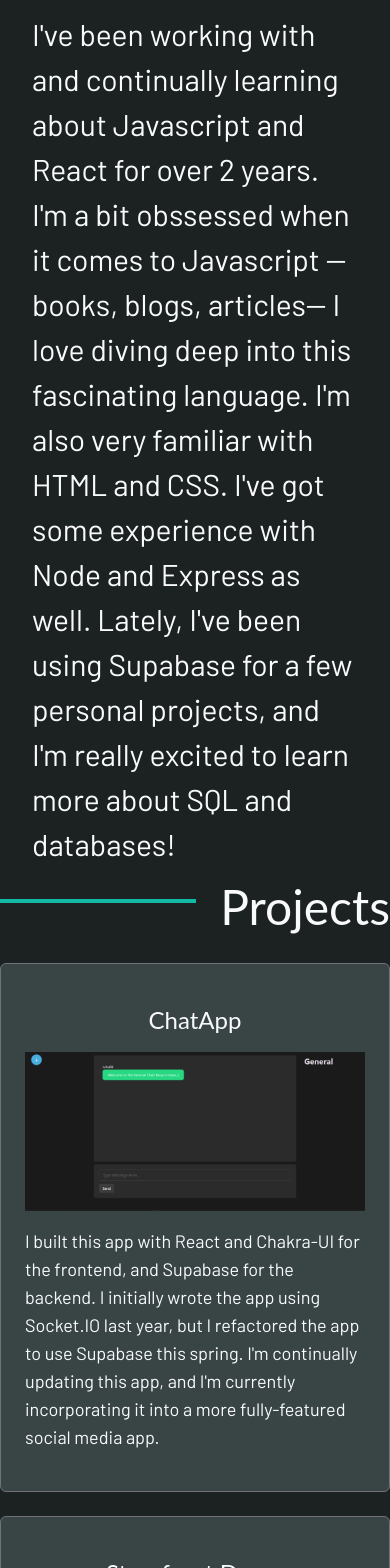
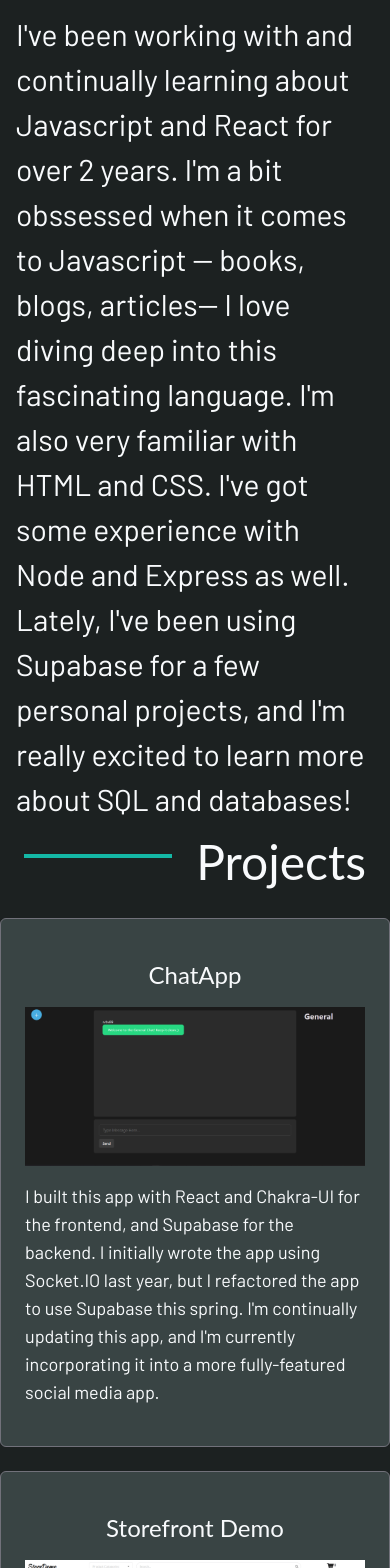
Before and after one commit to rvbv89/portfolio-22, a React (Create React App) app: page / in a window 390 px wide. Shown: the part 1288-2856 px from the top of the page. Built offline with nearby package versions, Linux system fonts and the light colour scheme.

Commit message:
edit markup; add icon

```diff
--- a/public/index.html
+++ b/public/index.html
@@ -2,7 +2,7 @@
 <html lang="en">
   <head>
     <meta charset="utf-8" />
-    <link rel="icon" href="%PUBLIC_URL%/favicon.ico" />
+    <link rel="icon" href="%PUBLIC_URL%/ilg_Dpe_icon.ico" />
     <meta name="viewport" content="width=device-width, initial-scale=1" />
     <meta name="theme-color" content="#000000" />
     <meta
@@ -25,7 +25,7 @@
       Learn how to configure a non-root public URL by running `npm run build`.
     -->
     <script src="https://kit.fontawesome.com/e61fdca3ec.js" crossorigin="anonymous"></script>
-    <title>React App</title>
+    <title>ILGIII</title>
   </head>
   <body>
     <noscript>You need to enable JavaScript to run this app.</noscript>
--- a/src/About.jsx
+++ b/src/About.jsx
@@ -4,9 +4,9 @@ export const About = ({ aboutRef }) => {
   return (
     <div
       ref={aboutRef}
-      className="flex items-center max-w-fit min-h-screen text-slate-50"
+      className="flex items-center min-h-screen text-slate-50"
     >
-      <div className="flex-auto basis-1/2 mx-4 md:mx-40 p-4">
+      <div className="flex-auto basis-1/2 md:mx-40 p-4">
         <div className="flex flex-row">
           <h1 className="text-5xl pb-8 pr-6 flex-nowrap font-display">About Me</h1>
           <div className="my-4 w-3/4 px-4 border-t-4 border-teal-500"></div>
--- a/src/Contact.jsx
+++ b/src/Contact.jsx
@@ -4,18 +4,18 @@ export const Contact = ({ contactRef }) => {
   return (
     <div
       ref={contactRef}
-      className="flex items-center min-h-screen max-w-fit md:max-w-full text-slate-50"
+      className="flex items-center min-h-screen text-slate-50"
     >
-      <div className="flex-auto basis-1/2 mx-20 p-4">
-        <div className="flex flex-row">
-          <h1 className="text-5xl pb-8 pr-6 flex-nowrap font-display">
+      <div className="flex-auto basis-1/2 md:mx-40 p-4">
+        <div className="flex flex-row px-6">
+          <h1 className="text-5xl pb-8 pr-6 font-display">
             Contact Me
           </h1>
           <div className="my-4 w-3/4 px-4 border-t-4 border-teal-500"></div>
         </div>
 
-        <div className="text-3xl whitespace-pre-line">
-          <p className="pb-10">
+        <div className="text-3xl px-4">
+          <p className="pb-10 md:p-0">
             I'm currently open to work opportunities. If you're looking for a
             dependable, hard-working developer, I'd love to hear from you!
           </p>
@@ -26,11 +26,14 @@ export const Contact = ({ contactRef }) => {
             </div>
             <div className="mb-4">
               <span className="mr-2 font-display">Github:</span>
-              <a href="https://github.com/rvbv89" target="_blank">https://github.com/rvbv89</a>
+              <a href="https://github.com/rvbv89" target="_blank">
+                https://github.com/rvbv89</a>
             </div>
             <div>
               <span className="mr-2 font-display">LinkedIn:</span>
-              <a href="https://www.linkedin.com/in/ivan-garzotto-iii/" target="_blank">https://www.linkedin.com/in/ivan-garzotto-iii/</a>
+              <span></span>
+              <a className="break-normal" href="https://www.linkedin.com/in/ivan-garzotto-iii/" target="_blank">
+                https://www.linkedin.com/in/ivan-garzotto-iii/</a>
             </div>
           </div>
         </div>
--- a/src/MainCard.jsx
+++ b/src/MainCard.jsx
@@ -21,7 +21,7 @@ export const MainCard = ({ projectRef }) => {
       ref={projectRef}
       className="box-border mx-auto max-w-fit md:max-w-full flex flex-col lg:flex-row items-center min-h-screen text-slate-50"
     >
-      <div className="flex-auto md:basis-1/2 p-6 md:m-8 border border-solid border-fuchsia-600 border-4 rounded-md">
+      <div className="flex-auto md:basis-1/2 md:m-32 p-6 border border-solid border-fuchsia-600 border-4 rounded-md">
         <h1 className="text-8xl md:m-8 py-4 font-display">
           Hi, I'm <span>Ivan.</span>
         </h1>
--- a/src/ProjectsPage.jsx
+++ b/src/ProjectsPage.jsx
@@ -4,9 +4,9 @@ export const ProjectsPage = ({ projectRef }) => {
   return (
     <div
       ref={projectRef}
-      className="container mx-auto min-h-screen max-w-fit text-slate-50"
+      className="container flex flex-col mx-auto min-h-screen max-w-fit text-slate-50"
     >
-      <div className="flex flex-row">
+      <div className="flex flex-row px-6">
         <div className="my-4 w-3/4 px-4 border-t-4 border-teal-500"></div>
         <h1 className="text-5xl pb-8 pl-6 flex-nowrap font-display">Projects</h1>
       </div>
```
Also changed, not shown: 2 other files (tests, documents, lock files or other folders).
